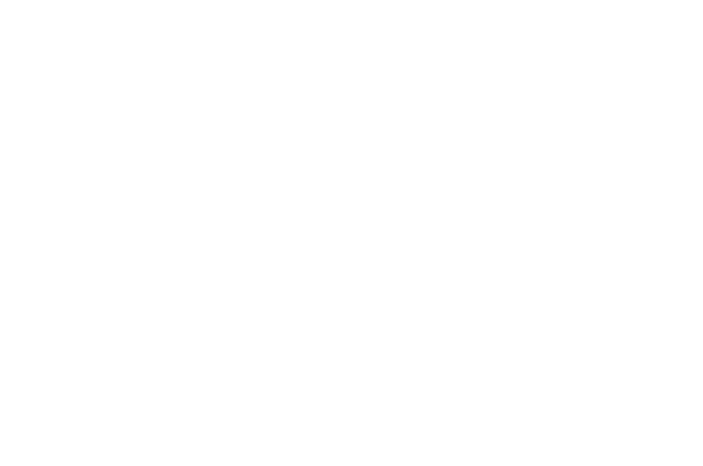
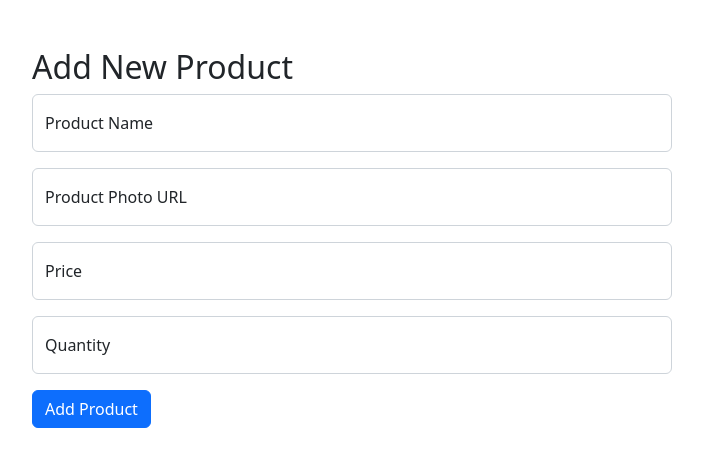
Before and after one commit to EhsanEIK/daisy-shop-client, a React (Create React App) app: page /addProducts in a window 1280 px wide. Shown: the top 466 px of the page, without its empty margins (288-991 px from the left). Built offline with nearby package versions, Linux system fonts and the light colour scheme.

Commit message:
added AddProducts route and page

```diff
--- a/package.json
+++ b/package.json
@@ -10,6 +10,7 @@
     "react": "^18.2.0",
     "react-bootstrap": "^2.5.0",
     "react-dom": "^18.2.0",
+    "react-hot-toast": "^2.4.0",
     "react-router-dom": "^6.4.2",
     "react-scripts": "5.0.1",
     "web-vitals": "^2.1.4"
--- a/src/App.js
+++ b/src/App.js
@@ -1,8 +1,14 @@
+import { RouterProvider } from 'react-router-dom';
 import './App.css';
+import 'bootstrap/dist/css/bootstrap.min.css';
+import router from './Router/Routes/Routes';
+import { Toaster } from 'react-hot-toast';
 
 function App() {
   return (
-    <div className="App">
+    <div>
+      <RouterProvider router={router}></RouterProvider>
+      <Toaster />
     </div>
   );
 }
--- /dev/null
+++ b/src/Pages/AddProduct/AddProduct.js
@@ -0,0 +1,85 @@
+import React, { useState } from 'react';
+import { FloatingLabel } from 'react-bootstrap';
+import Button from 'react-bootstrap/Button';
+import Form from 'react-bootstrap/Form';
+import toast from 'react-hot-toast';
+
+const AddProduct = () => {
+    const [product, setProduct] = useState();
+
+    const handleAddProduct = event => {
+        event.preventDefault();
+        fetch('http://localhost:5000/products', {
+            method: 'POST',
+            headers: {
+                'content-type': 'application/json',
+            },
+            body: JSON.stringify(product)
+        })
+            .then(res => res.json())
+            .then(data => {
+                if (data.acknowledged) {
+                    toast.success("Product added successfully!");
+                    event.target.reset();
+                }
+            })
+    }
+
+    const handleInputBlur = event => {
+        const field = event.target.name;
+        const value = event.target.value;
+        const newProduct = { ...product };
+        newProduct[field] = value;
+        setProduct(newProduct);
+    }
+
+    return (
+        <div className='w-50 mx-auto mt-5'>
+            <h2>Add New Product</h2>
+            <Form onSubmit={handleAddProduct}>
+                <Form.Group className="mb-3" controlId="formBasicEmail">
+                    <FloatingLabel
+                        controlId="floatingInput"
+                        label="Product Name"
+                        className="mb-3"
+                    >
+                        <Form.Control onBlur={handleInputBlur} type="text" name='name' placeholder="Product Name" />
+                    </FloatingLabel>
+                </Form.Group>
+                <Form.Group className="mb-3" controlId="formBasicEmail">
+                    <FloatingLabel
+                        controlId="floatingInput"
+                        label="Product Photo URL"
+                        className="mb-3"
+                    >
+                        <Form.Control onBlur={handleInputBlur} type="text" name='photoURL' placeholder="Product Photo URL" />
+                    </FloatingLabel>
+                </Form.Group>
+                <Form.Group className="mb-3" controlId="formBasicEmail">
+                    <FloatingLabel
+                        controlId="floatingInput"
+                        label="Price"
+                        className="mb-3"
+                    >
+                        <Form.Control onBlur={handleInputBlur} type="text" name='price' placeholder="Price" />
+                    </FloatingLabel>
+                </Form.Group>
+                <Form.Group className="mb-3" controlId="formBasicEmail">
+                    <FloatingLabel
+                        controlId="floatingInput"
+                        label="Quantity"
+                        className="mb-3"
+                    >
+                        <Form.Control onBlur={handleInputBlur} type="text" name='quantity' placeholder="Quantity" />
+                    </FloatingLabel>
+                </Form.Group>
+
+                <Button variant="primary" type="submit">
+                    Add Product
+                </Button>
+            </Form>
+        </div>
+    );
+};
+
+export default AddProduct;
--- /dev/null
+++ b/src/Router/Routes/Routes.js
@@ -0,0 +1,15 @@
+import { createBrowserRouter } from "react-router-dom";
+import AddProduct from "../../Pages/AddProduct/AddProduct";
+
+const router = createBrowserRouter([
+    {
+        path: '/',
+        element: <div>Home</div>
+    },
+    {
+        path: '/addProducts',
+        element: <AddProduct></AddProduct>
+    }
+])
+
+export default router;
```
Also changed, not shown: 1 other file (tests, documents, lock files or other folders).
